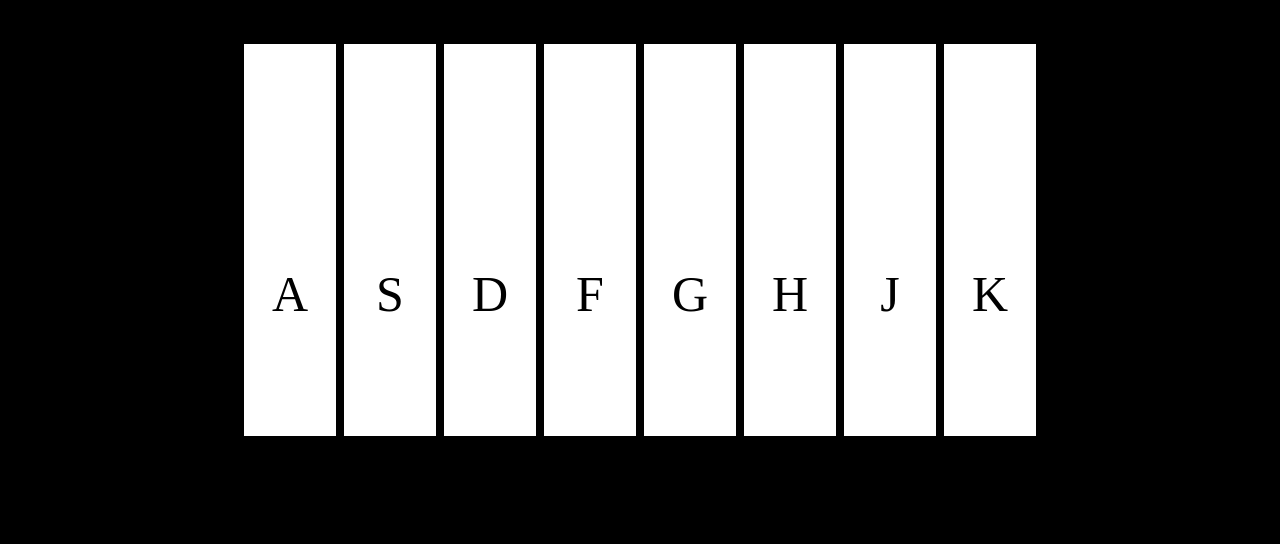
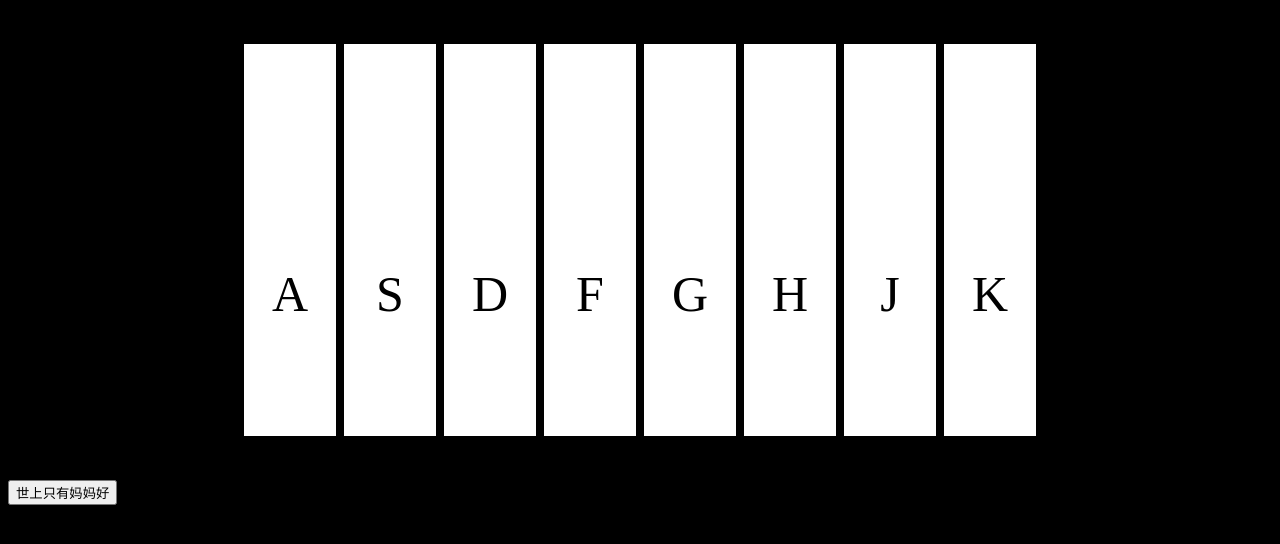
Before and after one commit to XieZongChen/toy-piano, a React (Vite) app: page / in a window 1280 px wide. Shown: the top 544 px of the page. Built offline with nearby package versions, Linux system fonts and the light colour scheme.

Commit message:
feat: 开发一个自动演奏

```diff
--- a/src/App.tsx
+++ b/src/App.tsx
@@ -116,7 +116,40 @@ function App() {
     });
   });
 
+  const map: Record<number, string> = {
+    1: 'A',
+    2: 'S',
+    3: 'D',
+    4: 'F',
+    5: 'G',
+    6: 'H',
+    7: 'J',
+    8: 'K',
+  };
+
+  function playSong1() {
+    const music = [
+      [6, 1000],
+      [5, 1000],
+      [3, 1000],
+      [5, 1000],
+      [8, 1000],
+      [6, 500],
+      [5, 500],
+      [6, 1000],
+    ];
+
+    let startTime = 0;
+    music.forEach((item) => {
+      setTimeout(() => {
+        play(map[item[0]]);
+      }, startTime);
+      startTime += item[1];
+    });
+  }
+
   return (
+    <div>
       <KeysStyle as='section'>
         {Object.keys(keys).map((item: any) => {
           return (
@@ -129,6 +162,10 @@ function App() {
         })}
         <GlobalStyles />
       </KeysStyle>
+      <div className='songs'>
+        <button onClick={() => playSong1()}>世上只有妈妈好</button>
+      </div>
+    </div>
   );
 }
 
```
Lines whose indentation alone changed are shown as unchanged.
